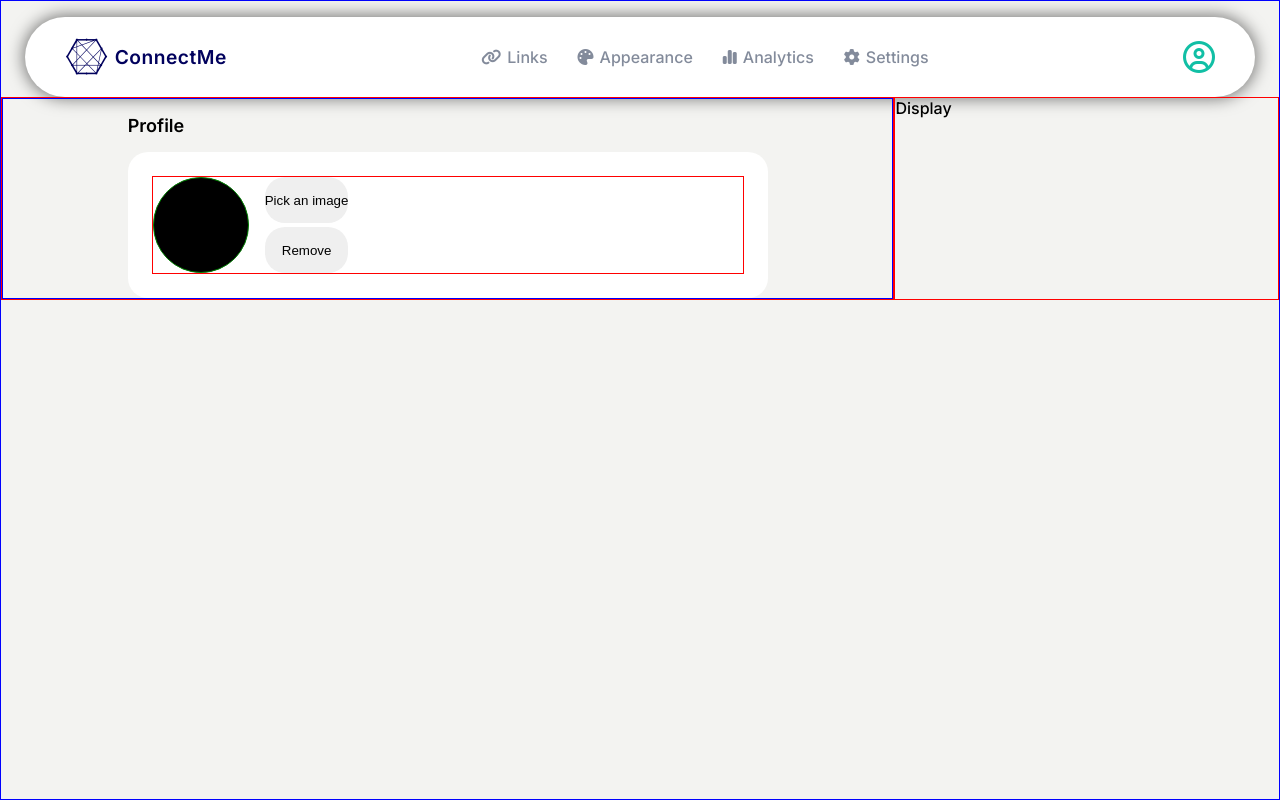
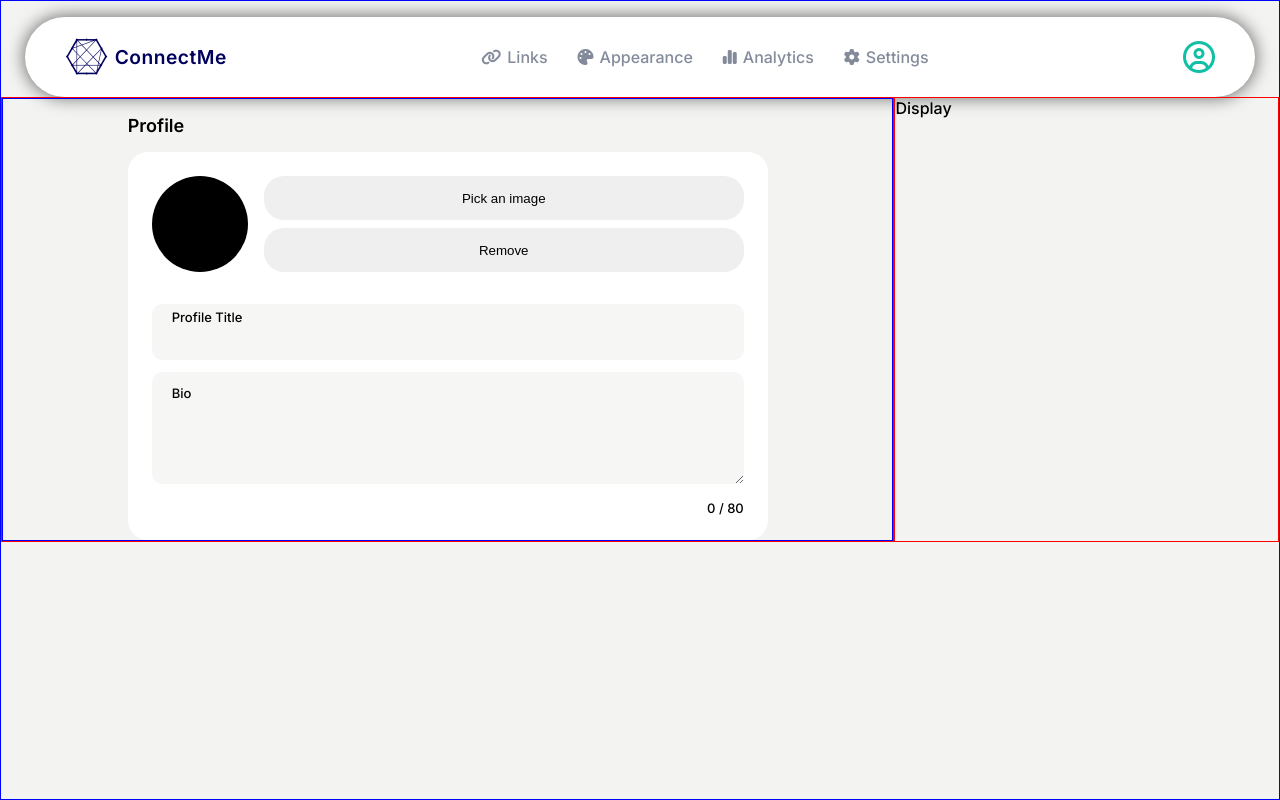
Before and after one commit to LennyRemache/ConnectMe, a React (Create React App) app in the folder frontend/: page /profile/appearance in a window 1280 px wide. Built offline with nearby package versions, Linux system fonts and the light colour scheme.

Commit message:
Styled appearance profile section

```diff
--- a/frontend/src/components/pages/profile/Appearance/Profile.jsx
+++ b/frontend/src/components/pages/profile/Appearance/Profile.jsx
@@ -1,23 +1,39 @@
-import React from "react";
+import React, { useState } from "react";
 import "../../../../styles/pages/profile/Appearance/Profile.css";
 
 function Profile() {
+  const [bio, setBio] = useState("");
   return (
     <>
       <div className="appearance-profile-container">
         <h1>Profile</h1>
         <div className="appearance-profile">
           <div className="appearance-pic">
-            <div className="appearance-pic-img"></div>
+            <div>
+              <div className="appearance-pic-img"></div>
+            </div>
             <div className="appearance-pic-btns">
               <button className="appearance-pic-btn pick">Pick an image</button>
               <button className="appearance-pic-btn remove">Remove</button>
             </div>
           </div>
+          <div className="appearance-title">
+            <input type="text" name="" id="" />
+            <label>Profile Title</label>
+          </div>
+          <div className="appearance-bio">
+            <textarea
+              name=""
+              id=""
+              cols="30"
+              rows="4"
+              value={bio}
+              onChange={(e) => setBio(e.target.value)}
+            ></textarea>
+            <label className="appearance-bio-label">Bio</label>
+            <label className="appearance-bio-count">{bio.length} / 80</label>
+          </div>
         </div>
-      </div>
-      <div className="appearance-buttons">
-        <div className="appearance-buttons-content"></div>
       </div>
     </>
   );
--- a/frontend/src/styles/pages/profile/Appearance/Profile.css
+++ b/frontend/src/styles/pages/profile/Appearance/Profile.css
@@ -9,24 +9,29 @@
   background-color: white;
   border-radius: 20px;
   padding: 1.5rem;
+  display: flex;
+  flex-direction: column;
 }
 
 .appearance-pic {
-  border: 1px solid red;
+  border: 0px solid red;
+  width: 100%;
   display: flex;
 }
 
 .appearance-pic-img {
   border-radius: 100%;
-  border: 1px solid green;
+  border: 0px solid green;
   height: 96px;
   width: 96px;
   background-color: black;
 }
 
 .appearance-pic-btns {
+  border: 0px solid red;
   display: flex;
   flex-direction: column;
+  width: 100%;
   margin-left: 1rem;
 }
 .appearance-pic-btn {
@@ -36,5 +41,57 @@
 }
 
 .appearance-pic-btn.pick {
-  margin-bottom: 0.25rem;
+  margin-bottom: 0.5rem;
 }
+
+.appearance-title {
+  border: 0px solid red;
+  position: relative;
+}
+
+.appearance-title > label {
+  position: absolute;
+  top: 2rem;
+  left: 1.25rem;
+  font-size: small;
+  line-height: 2;
+}
+
+.appearance-title > input {
+  background-color: rgb(246 247 245);
+  border: none;
+  width: 100%;
+  padding: 1.75rem 1.5rem 0.75rem 1.25rem;
+  border-radius: 10px;
+  margin-top: 2rem;
+  margin-bottom: 0.75rem;
+  font-size: 14px;
+}
+
+.appearance-bio {
+  position: relative;
+}
+
+.appearance-bio-label {
+  position: absolute;
+  top: 0.5rem;
+  left: 1.25rem;
+  font-size: small;
+  line-height: 2;
+}
+
+.appearance-bio > textarea {
+  background-color: rgb(246 247 245);
+  border: none;
+  width: 100%;
+  padding: 2.25rem 1.5rem 0.75rem 1.25rem;
+  border-radius: 10px;
+  margin-bottom: 0.75rem;
+  resize: vertical;
+  font-size: 14px;
+}
+
+.appearance-bio-count {
+  font-size: small;
+  float: right;
+}
```
